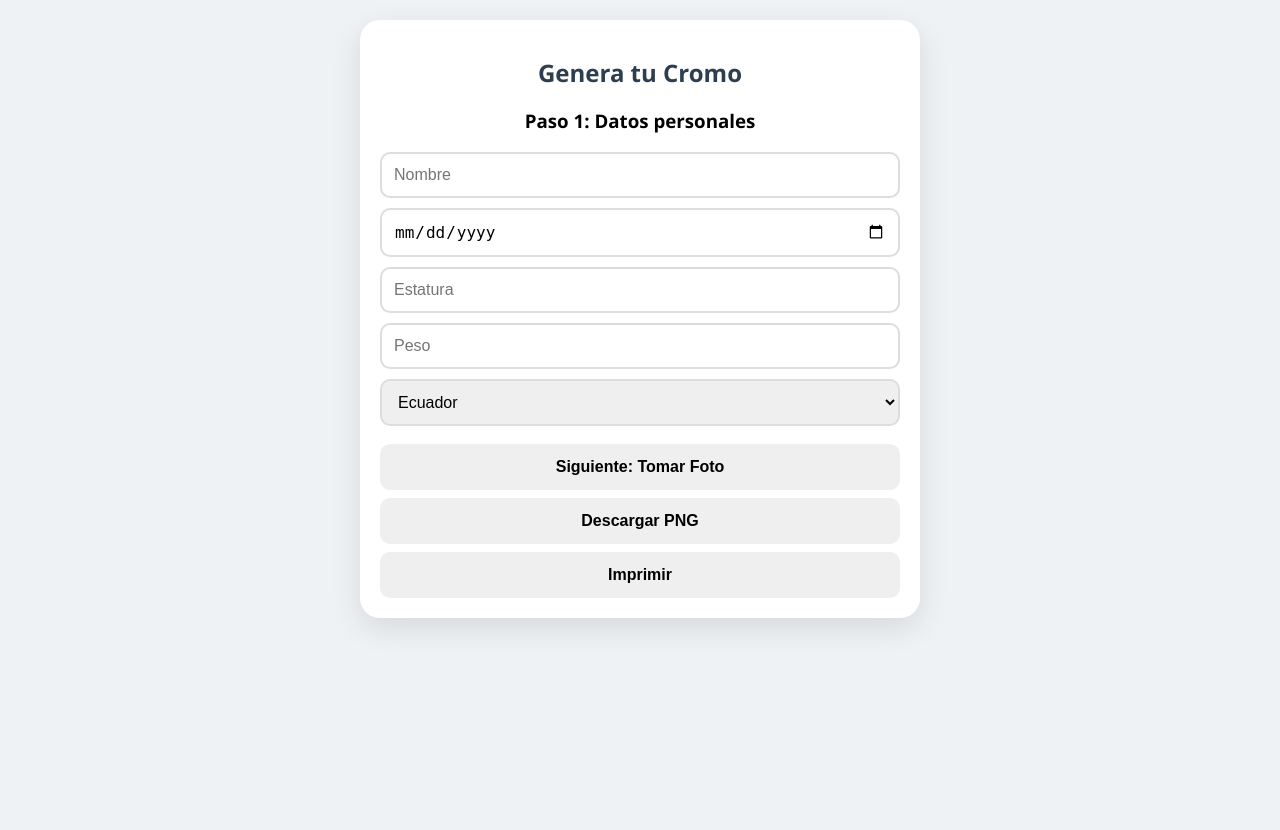
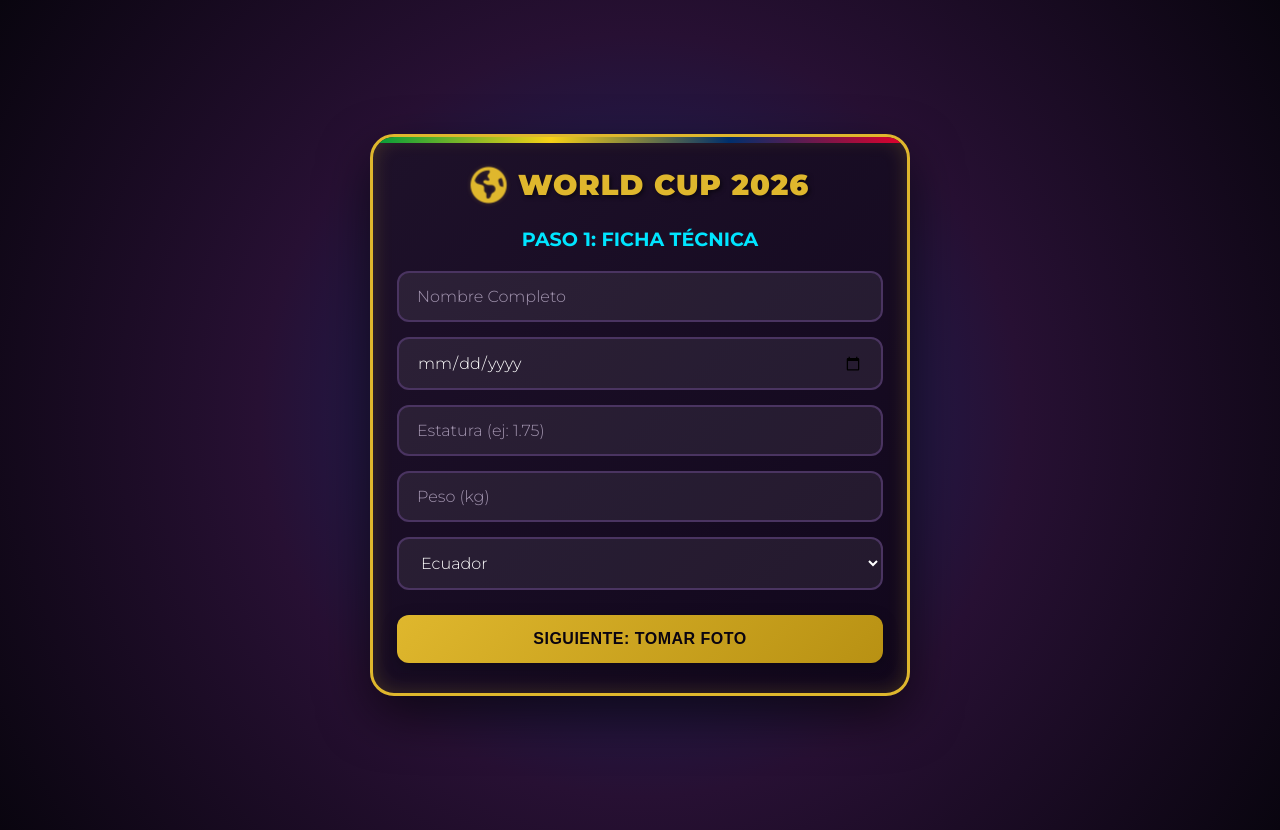
Before and after one commit to Rodcraxker/cromos-panini, a Flask app: page / in a window 1280 px wide. Before the commit the page ends 628 px from the top, so only its background shows below. Run offline with Flask 3, Linux system fonts and the light colour scheme; some libraries are stand-ins or nearby versions.

Commit message:
Comit final :)

```diff
--- a/app.py
+++ b/app.py
@@ -99,7 +99,11 @@ def generar_sticker(foto_data, datos):
 
     # 5. Coordenadas relativas (Ajusta los porcentajes si el texto queda muy arriba o abajo)
     y_textos = int(h * 0.82) # Altura base donde empieza el nombre
+
+
     y_info = int(h * 0.88)
+
+    # PUCETEC DS (UIO) un poco más abajo
     y_inst = int(h * 0.93)
 
     # 6. Lógica de centrado para Nombre y Apellido (combinados)
@@ -175,4 +179,4 @@ def procesar_cromo():
     return send_file(output, mimetype='image/png')
 
 if __name__ == '__main__':
-    app.run(debug=True)
+    app.run(host='0.0.0.0', port=5000, debug=True)
--- a/static/panini/css/panini.css
+++ b/static/panini/css/panini.css
@@ -1,116 +1,275 @@
-/* Estilo General - Responsive desde la base */
+/* ==========================================================================
+   ESTILO PANINI WORLD CUP 2026 - COMPLETO Y CORREGIDO
+   ========================================================================== */
+
+@import url('https://fonts.googleapis.com/css2?family=Montserrat:ital,wght@0,300;0,700;0,900;1,700&display=swap');
+
 body {
-    font-family: 'Segoe UI', Roboto, Helvetica, Arial, sans-serif;
-    background-color: #eef2f5;
+    font-family: 'Montserrat', 'Segoe UI', Roboto, sans-serif;
+    background: radial-gradient(circle at center, #1a2a6c, #271033, #09050f);
     margin: 0;
     min-height: 100vh;
-    padding: 10px; /* Menos padding en móviles */
+    padding: 15px;
     display: flex;
     justify-content: center;
-    align-items: flex-start;
+    align-items: center;
+    color: #ffffff;
 }
 
+/* --- SISTEMA DE PASOS (CRUCIAL) --- */
+.paso {
+    display: none !important;
+}
+.paso.activo {
+    display: block !important;
+}
+
+/* Contenedor Principal */
 .container {
-    background: #ffffff;
-    padding: 20px;
-    border-radius: 20px;
-    box-shadow: 0 10px 30px rgba(0,0,0,0.1);
-    width: 95%;
-    max-width: 560px; /* Aumentamos ligeramente para que quepan los 520px del cromo */
+    background: linear-gradient(135deg, #1e112a 0%, #11071c 100%);
+    padding: 30px 24px;
+    border-radius: 24px;
+    border: 3px solid #dfb72d;
+    box-shadow: 0 20px 50px rgba(0, 0, 0, 0.6), inset 0 0 20px rgba(223, 183, 45, 0.2);
+    width: 100%;
+    max-width: 540px;
     text-align: center;
     box-sizing: border-box;
-    margin: 10px auto; /* Centrado automático */
+    margin: 20px auto;
+    position: relative;
+    overflow: hidden;
 }
 
-h1 { color: #2c3e50; font-size: 1.5rem; margin-bottom: 15px; }
+/* Línea multicolor superior */
+.container::before {
+    content: '';
+    position: absolute;
+    top: 0; left: 0; width: 100%; height: 6px;
+    background: linear-gradient(90deg, #009b3a, #f7d117, #002f6c, #e4002b);
+}
 
-/* Cámara y Vista Previa - Adaptables */
+h1 {
+    color: #dfb72d;
+    font-size: 1.8rem;
+    font-weight: 900;
+    text-transform: uppercase;
+    letter-spacing: 1px;
+    margin-top: 10px;
+    margin-bottom: 25px;
+    text-shadow: 2px 2px 4px rgba(0,0,0,0.5);
+}
+
+h3 {
+    color: #00e5ff;
+    font-size: 1.2rem;
+    font-weight: 700;
+    margin-bottom: 20px;
+    text-transform: uppercase;
+}
+
+/* --- Campos de Formulario Unificados --- */
+input, select {
+    width: 100%;
+    padding: 14px 18px;
+    margin-bottom: 15px;
+    background-color: rgba(255, 255, 255, 0.07) !important; /* Forzado para evitar el fondo blanco */
+    border: 2px solid #4a3461;
+    border-radius: 12px;
+    box-sizing: border-box;
+    font-size: 16px;
+    color: #fff !important;
+    font-family: 'Montserrat', sans-serif;
+    transition: all 0.3s ease;
+}
+
+/* Estilo para el input de tipo file */
+input[type="file"] {
+    padding: 10px;
+    background-color: rgba(255, 255, 255, 0.03) !important;
+    cursor: pointer;
+}
+
+input:focus, select:focus {
+    outline: none;
+    border-color: #dfb72d;
+    background-color: rgba(255, 255, 255, 0.12) !important;
+    box-shadow: 0 0 10px rgba(223, 183, 45, 0.3);
+}
+
+input::placeholder {
+    color: #a395b0;
+}
+
+select option {
+    background-color: #1e112a;
+    color: #fff;
+}
+
+/* --- Botones Estilo Copa del Mundo --- */
+button {
+    width: 100%;
+    padding: 15px 20px;
+    border: none;
+    border-radius: 12px;
+    font-size: 16px;
+    font-weight: 700;
+    text-transform: uppercase;
+    letter-spacing: 0.5px;
+    cursor: pointer;
+    transition: all 0.2s ease;
+    margin-top: 10px;
+    box-shadow: 0 4px 15px rgba(0,0,0,0.3);
+}
+
+/* Botón genérico (Siguiente paso / Navegación) */
+button:not([id]) {
+    background: linear-gradient(135deg, #dfb72d 0%, #b89113 100%);
+    color: #0a0410;
+}
+button:not([id]):hover {
+    background: linear-gradient(135deg, #ffe169 0%, #dfb72d 100%);
+    transform: translateY(-2px);
+}
+
+#btnCapturar {
+    background: linear-gradient(135deg, #007bff, #0056b3); color: white;
+}
+#btnConfirmar {
+    background: linear-gradient(135deg, #00e676, #00b248); color: #0a0410;
+}
+#btnRepetir {
+    background: linear-gradient(135deg, #ff9100, #ff6d00); color: white;
+}
+#btnRecortar {
+    background: linear-gradient(135deg, #00e5ff, #00b4d8); color: #0a0410;
+}
+#btnFinalizar {
+    background: linear-gradient(135deg, #ff007f, #b30059); color: white;
+    font-size: 18px;
+}
+
+button:hover {
+    filter: brightness(1.1);
+    transform: translateY(-2px);
+}
+
+button:active {
+    transform: translateY(1px);
+    box-shadow: 0 2px 5px rgba(0,0,0,0.5);
+}
+
+/* --- Multimedia y Lienzos --- */
 #video, #preview, #image {
     width: 100%;
-    max-height: 40vh; /* Se adapta a la altura de la pantalla */
-    background: #222;
-    border-radius: 15px;
+    max-height: 45vh;
+    background: #0d0614;
+    border-radius: 16px;
     object-fit: cover;
-    margin-bottom: 15px;
-    border: 4px solid #fff;
-    box-shadow: 0 4px 10px rgba(0,0,0,0.2);
+    margin-bottom: 20px;
+    border: 3px solid #4a3461;
+    box-shadow: 0 8px 25px rgba(0,0,0,0.5);
 }
 
-/* Formulario */
-input, select {
-    width: 100%;
-    padding: 12px;
-    margin-bottom: 10px;
-    border: 2px solid #ddd;
-    border-radius: 10px;
-    box-sizing: border-box;
-    font-size: 16px; /* Evita zoom automático en iOS al hacer focus */
+#controlesCamara {
+    display: flex;
+    gap: 10px;
+    justify-content: center;
+}
+#controlesCamara button {
+    margin-top: 0;
+    flex: 1;
 }
 
-/* Botones */
-button {
-    width: 100%;
-    padding: 14px;
-    border: none;
-    border-radius: 10px;
-    font-size: 16px;
-    font-weight: bold;
-    cursor: pointer;
-    transition: transform 0.1s, background 0.3s;
-    margin-top: 8px;
+#canvasEditor,
+.fabric-sticker-container canvas {
+    width: 100% !important;
+    height: auto !important;
+    display: block !important;
+    margin: 0 auto !important;
+    border: none !important; /* Quitamos bordes viejos para evitar duplicados */
+    box-shadow: none !important;
 }
 
-/* Colores específicos */
-#btnCapturar { background: #007bff; color: white; }
-#btnConfirmar { background: #27ae60; color: white; }
-#btnRepetir { background: #f39c12; color: white; }
-#btnRecortar { background: #8e44ad; color: white; display: none; }
+.opciones {
+    display: flex;
+    gap: 12px;
+    margin-top: 15px;
+}
+.opciones button {
+    flex: 1;
+    font-size: 14px;
+    padding: 12px;
+}
 
-button:active { transform: scale(0.98); } /* Feedback táctil para móviles */
-
-/* Resultado */
 #resultado img {
     width: 100%;
     height: auto;
-    margin-top: 20px;
-    border-radius: 15px;
-    animation: fadeIn 0.5s ease;
+    margin-top: 25px;
+    border-radius: 16px;
+    border: 4px solid #dfb72d;
+    box-shadow: 0 15px 40px rgba(0,0,0,0.8);
+    animation: packOpening 0.6s cubic-bezier(0.175, 0.885, 0.32, 1.275) forwards;
 }
 
-@keyframes fadeIn {
-    from { opacity: 0; transform: translateY(10px); }
-    to { opacity: 1; transform: translateY(0); }
+@keyframes packOpening {
+    from { opacity: 0; transform: scale(0.7) rotate(-5deg); filter: brightness(2); }
+    to { opacity: 1; transform: scale(1) rotate(0deg); filter: brightness(1); }
 }
 
-/* Responsive para dispositivos muy pequeños */
-@media (max-width: 380px) {
-    h1 { font-size: 1.2rem; }
-    .container { padding: 15px; }
+.cropper-view-box {
+    cursor: move;
+    outline: 2px solid #dfb72d;
+}
+.cropper-face {
+    background-color: transparent;
 }
 
-/* Impresión */
+@media (max-width: 480px) {
+    h1 { font-size: 1.4rem; }
+    .container { padding: 20px 15px; }
+    .opciones { flex-direction: column; gap: 0; }
+}
+
 @media print {
     body { background: white; padding: 0; }
-    .container { box-shadow: none; width: 100%; max-width: none; }
-    .paso, #controlesCamara, button, input, h1 { display: none; }
+    .container { box-shadow: none; border: none; width: 100%; }
+    .paso, #controlesCamara, button, input, select, h1, h3, .opciones { display: none; }
     #resultado { display: block !important; }
 }
-
-/* Indica visualmente que la foto es arrastrable */
-.cropper-view-box {
-    cursor: move;
-    outline: 2px solid #fff;
+/* Fuerza a los contenedores automáticos de Fabric a centrarse en la pantalla */
+.fabric-sticker-container {
+    margin: 0 auto 20px auto !important;
+    display: block !important;
+    max-width: 520px !important; /* El límite que definiste en tu diseño */
+    width: 100% !important;
+    border-radius: 12px !important; /* Bordes redondeados al marco exterior */
+    overflow: hidden !important;    /* Evita que el fondo turquesa se salga de las esquinas */
+    border: 3px solid #dfb72d !important; /* ¡El glorioso borde dorado va AQUÍ! */
+    box-shadow: 0 10px 30px rgba(0,0,0,0.7);
+}
+/* Contenedor del título e ícono */
+.header-app {
+    display: flex;
+    align-items: center;
+    justify-content: center;
+    gap: 12px;
+    margin-bottom: 25px;
 }
 
-#canvasEditor {
-    width: 100% !important; /* Se ajusta al contenedor */
-    max-width: 520px !important; /* Respeta tu límite de diseño */
-    height: auto !important; /* Mantiene la proporción al cambiar de pantalla */
-    display: block;
-    margin: 0 auto;
+/* Estilos de la copa dorada */
+.icon-header {
+    font-size: 2.2rem;       /* Un toque más grande para que resalte la copa */
+    color: #dfb72d;          /* Tu dorado Panini oficial */
+    animation: shineTrophy 3s ease-in-out infinite; /* Efecto premium de brillo/pulso */
 }
 
-/* Opcional: Ajusta el contenedor del editor para que no se desborde */
-.paso4 {
-    overflow: hidden;
+/* Animación de pulso elegante para el trofeo */
+@keyframes shineTrophy {
+    0%, 100% { transform: scale(1); filter: drop-shadow(0 0 0px rgba(223, 183, 45, 0)); }
+    50% { transform: scale(1.08); filter: drop-shadow(0 0 8px rgba(223, 183, 45, 0.6)); }
 }
+
+.header-app h1 {
+    margin: 0 !important;
+    padding: 0 !important;
+}
--- a/templates/index.html
+++ b/templates/index.html
@@ -2,72 +2,78 @@
 <html lang="es">
 <head>
     <meta charset="UTF-8">
+    <meta name="viewport" content="width=device-width, initial-scale=1.0">
     <title>Generador de Stickers Panini 2026</title>
+    <link rel="shortcut icon" href="{{ url_for('static', filename='copa.png') }}" type="image/png">
     <link rel="stylesheet" href="{{ url_for('static', filename='panini/css/panini.css') }}">
     <link rel="stylesheet" href="https://cdnjs.cloudflare.com/ajax/libs/cropperjs/1.5.13/cropper.min.css">
+    <link rel="stylesheet" href="https://cdnjs.cloudflare.com/ajax/libs/font-awesome/6.4.0/css/all.min.css">
+
     <script src="https://cdnjs.cloudflare.com/ajax/libs/cropperjs/1.5.13/cropper.min.js"></script>
     <script src="https://cdnjs.cloudflare.com/ajax/libs/fabric.js/5.3.1/fabric.min.js"></script>
-
-    <style>
-        #video, #canvas, #preview { width: 100%; max-width: 400px; display: none; }
-        .paso { display: none; }
-        .paso.activo { display: block; }
-    </style>
 </head>
 <body>
 
 <div class="container">
-    <h1>Genera tu Cromo</h1>
+    <div class="header-app">
+        <i class="fa-solid fa-earth-americas icon-header"></i>
+        <h1>World Cup 2026</h1>
+    </div>
 
     <div id="paso1" class="paso activo">
-        <h3>Paso 1: Datos personales</h3>
+        <h3>Paso 1: Ficha Técnica</h3>
         <form id="stickerForm">
-            <input type="text" name="nombre" placeholder="Nombre" required><br>
-            <input type="date" name="fecha" required><br>
-            <input type="number" step="0.01" name="estatura" placeholder="Estatura" required><br>
-            <input type="number" name="peso" placeholder="Peso" required><br>
+            <input type="text" name="nombre" placeholder="Nombre Completo" required>
+            <input type="date" name="fecha" required>
+            <input type="number" step="0.01" name="estatura" placeholder="Estatura (ej: 1.75)" required>
+            <input type="number" name="peso" placeholder="Peso (kg)" required>
             <select name="equipo">
-                <option value="ecuador">Ecuador</option>
-                <option value="brasil">Brasil</option>
-                <option value="argentina">Argentina</option>
-                <option value="portugal">Portugal</option>
+                <option value="ecuador"> Ecuador</option>
+                <option value="brasil"> Brasil</option>
+                <option value="argentina"> Argentina</option>
+                <option value="portugal"> Portugal</option>
             </select>
         </form>
-        <button onclick="siguientePaso(2)">Siguiente: Tomar Foto</button>
+        <button onclick="siguientePaso(2)">Siguiente: Tomar Foto </button>
     </div>
 
     <div id="paso2" class="paso">
         <h3>Paso 2: Sonríe para la foto</h3>
-        <video id="video" autoplay playsinline></video>
+        <video id="video" autoplay playsinline style="display:none;"></video>
         <canvas id="canvas" style="display:none;"></canvas>
         <img id="preview" style="display:none;">
         <div id="controlesCamara">
-            <button id="btnCapturar" onclick="tomarFoto()">📸 Capturar</button>
-            <button id="btnConfirmar" style="display:none;" onclick="confirmarFoto()">✅ Aceptar</button>
-            <button id="btnRepetir" style="display:none;" onclick="reiniciarCamara()">🔄 Repetir</button>
+            <button id="btnCapturar" onclick="tomarFoto()"> Capturar</button>
+            <button id="btnConfirmar" style="display:none;" onclick="confirmarFoto()"> Aceptar</button>
+            <button id="btnRepetir" style="display:none;" onclick="reiniciarCamara()"> Repetir</button>
         </div>
     </div>
 
     <div id="paso3" class="paso">
-        <h3>Ajusta tu foto</h3>
+        <h3>Paso 3: Encuadra tu Foto</h3>
         <input type="file" id="inputImage" accept="image/*">
         <div class="editor-container">
-            <img id="image" style="max-width: 100%; display: none;">
+            <img id="image" style="display: none;">
         </div>
-        <button id="btnRecortar" style="display: none;">Aceptar</button>
+        <button id="btnRecortar" style="display: none;">Cortar Imagen </button>
     </div>
 
     <div id="paso4" class="paso">
-        <h3>Acomoda tu foto sobre el cromo</h3>
-        <canvas id="canvasEditor" width="520" height="580" style="border:1px solid #ccc;"></canvas>
-        <button id="btnFinalizar">Generar cromo final</button>
+        <h3>Paso 4: Posiciona el Jugador</h3>
+        <canvas id="canvasEditor" width="520" height="693"></canvas>
+        <button id="btnFinalizar"> Generar Cromo Final ✨</button>
     </div>
 
     <div id="resultado"></div>
 
-    <div class="opciones">
-        <button onclick="descargarCromo()">Descargar PNG</button>
-        <button onclick="window.print()">Imprimir</button>
+    <div id="bloqueFinal" style="display: none; margin-top: 20px;">
+        <div class="opciones">
+            <button onclick="descargarCromo()"> Descargar PNG</button>
+            <button onclick="window.print()"> Imprimir</button>
+        </div>
+        <button onclick="window.location.reload()" style="background: linear-gradient(135deg, #4a3461, #1e112a); color: white; margin-top: 15px;">
+             Crear otro cromo
+        </button>
     </div>
 </div>
 
@@ -81,7 +87,7 @@
 
 
     const video = document.getElementById('video');
-    const canvasCam = document.getElementById('canvas'); // Renombrado para evitar confusión
+    const canvasCam = document.getElementById('canvas');
     const preview = document.getElementById('preview');
     const imageElement = document.getElementById('image');
     let cropper, fabricCanvas;
@@ -115,7 +121,6 @@
     function confirmarFoto() {
         siguientePaso(3);
         iniciarEditor(preview.src);
-        // Asegurar que el botón de recortar sea visible
         document.getElementById('btnRecortar').style.display = 'block';
     }
 
@@ -125,7 +130,7 @@
         imageElement.src = src;
         imageElement.style.display = 'block';
         cropper = new Cropper(imageElement, {
-            aspectRatio: 520 / 580,
+            aspectRatio: 3 / 4,
             viewMode: 0,
             dragMode: 'move',
             autoCropArea: 1,
@@ -139,7 +144,6 @@
     document.getElementById('btnRecortar').onclick = async () => {
         apagarCamara();
 
-        // Indicador visual de procesamiento
         const btn = document.getElementById('btnRecortar');
         const originalText = btn.innerText;
         btn.innerText = "Procesando...";
@@ -147,13 +151,11 @@
 
         const croppedCanvas = cropper.getCroppedCanvas();
 
-        // Convertir a blob para enviar al servidor
         croppedCanvas.toBlob(async (blob) => {
             const formData = new FormData();
             formData.append('foto', blob);
 
             try {
-                // Llamar al servidor para quitar el fondo
                 const response = await fetch('/eliminar_fondo', { method: 'POST', body: formData });
 
                 if (!response.ok) throw new Error('Error al quitar el fondo');
@@ -161,7 +163,6 @@
                 const blobSinFondo = await response.blob();
                 const urlSinFondo = URL.createObjectURL(blobSinFondo);
 
-                // Pasamos la imagen limpia a la función que monta el Fabric Canvas
                 irAlPaso4(urlSinFondo);
             } catch (error) {
                 console.error(error);
@@ -172,7 +173,7 @@
         }, 'image/png');
     };
 
-    // Función auxiliar para inicializar el canvas
+    // Auxiliar para inicializar canvas Fabric
     function irAlPaso4(dataUrl) {
         const equipo = document.querySelector('select[name="equipo"]').value;
         const mapeo = {'ecuador': 'ec', 'brasil': 'br', 'portugal': 'por', 'argentina': 'arg'};
@@ -180,55 +181,59 @@
 
         siguientePaso(4);
 
-        // 1. Crear el canvas sin dimensiones fijas iniciales
-        fabricCanvas = new fabric.Canvas('canvasEditor');
+        fabricCanvas = new fabric.Canvas('canvasEditor', {
+            containerClass: 'fabric-sticker-container',
+            centeredScaling: true
+        });
 
-        // 2. Cargar marco para obtener sus dimensiones reales
         fabric.Image.fromURL(`static/${nombreArchivo}.png`, (marco) => {
 
-            // 3. Establecer el tamaño real del lienzo basado en el marco
             fabricCanvas.setDimensions({
                 width: marco.width,
                 height: marco.height
             });
 
-            // 4. Calcular el factor de escala:
-            // El ancho visual objetivo es 520px (coincide con tu CSS max-width)
             const displayWidth = 520;
             const escala = displayWidth / marco.width;
 
-            // 5. Aplicar Zoom para sincronizar coordenadas del ratón
             fabricCanvas.setZoom(escala);
 
-            // 6. Ajustar el tamaño visual del canvas en el contenedor
             fabricCanvas.setWidth(displayWidth);
             fabricCanvas.setHeight(marco.height * escala);
+
+            fabricCanvas.calcOffset();
 
             marco.selectable = false;
             marco.evented = false;
             fabricCanvas.add(marco);
             fabricCanvas.sendToBack(marco);
 
-            // 7. Cargar foto procesada (la que viene sin fondo)
             fabric.Image.fromURL(dataUrl, (userImg) => {
-                // Ajustar la foto manteniendo proporción
-                userImg.scaleToWidth(marco.width * 0.4);
+                userImg.scaleToWidth(marco.width * 0.55);
 
-                // Centrar la foto inicialmente en el lienzo real
                 userImg.set({
                     left: (marco.width - userImg.getScaledWidth()) / 2,
-                    top: (marco.height - userImg.getScaledHeight()) / 2
+                    top: (marco.height - userImg.getScaledHeight()) / 2,
+                    cornerColor: '#dfb72d',
+                    cornerStrokeColor: '#11071c',
+                    cornerSize: 10,
+                    transparentCorners: false
                 });
 
                 fabricCanvas.add(userImg);
                 fabricCanvas.setActiveObject(userImg);
+                fabricCanvas.renderAll();
             });
         });
     }
 
-    // --- Generación Final (Paso 4) ---
+    // --- Generación Final (Paso 4) - CORREGIDO TOTALMENTE ---
     document.getElementById('btnFinalizar').onclick = () => {
         const finalData = fabricCanvas.toDataURL({ format: 'png' });
+
+        const btnFin = document.getElementById('btnFinalizar');
+        btnFin.innerText = "Procesando cromo...";
+        btnFin.disabled = true;
 
         fetch(finalData)
             .then(res => res.blob())
@@ -236,17 +241,30 @@
                 const formData = new FormData(document.getElementById('stickerForm'));
                 formData.append('foto', blob, 'cromo_final.png');
 
-                document.getElementById('resultado').innerHTML = "Generando cromo final...";
+                document.getElementById('resultado').innerHTML = "<h3>Generando tu cromo oficial...</h3>";
 
                 return fetch('/procesar_cromo', { method: 'POST', body: formData });
             })
             .then(res => res.blob())
             .then(blob => {
                 const url = URL.createObjectURL(blob);
+
+                // 1. Desplegamos la imagen final con la tipografía oficial procesada
                 document.getElementById('resultado').innerHTML = `
-                    <img src="${url}" style="width:100%; max-width:400px; border: 2px solid #333;">
-                    <br><button onclick="window.location.reload()">🔄 Crear otro cromo</button>
+                    <img src="${url}" style="width:100%; max-width:400px; border: 4px solid #dfb72d;">
                 `;
+
+                // 2. Ocultamos la caja del editor anterior
+                document.getElementById('paso4').classList.remove('activo');
+
+                // 3. Encendemos el bloque escondido de los botones
+                document.getElementById('bloqueFinal').style.setProperty('display', 'block', 'important');
+            })
+            .catch(err => {
+                console.error(err);
+                alert("Hubo un problema al generar el cromo final.");
+                btnFin.innerText = "Generar Cromo Final ✨";
+                btnFin.disabled = false;
             });
     };
 
@@ -255,7 +273,6 @@
         if (stream) stream.getTracks().forEach(track => track.stop());
     }
 
-
     document.getElementById('inputImage').onchange = (e) => {
         const file = e.target.files[0];
         if (file) {
@@ -263,18 +280,26 @@
             const reader = new FileReader();
             reader.onload = (event) => {
                 iniciarEditor(event.target.result);
-                // AQUÍ ESTABA EL ERROR: Necesitas mostrar el botón explícitamente
                 document.getElementById('btnRecortar').style.display = 'block';
             };
             reader.readAsDataURL(file);
         }
     };
 
+    // Modificado para descargar la estampa completa con el nombre real
     function descargarCromo() {
-        const link = document.createElement('a');
-        link.href = fabricCanvas.toDataURL({ format: 'png' });
-        link.download = 'cromo_panini.png';
-        link.click();
+        const imgResultado = document.querySelector('#resultado img');
+        if (imgResultado && imgResultado.src) {
+            const link = document.createElement('a');
+            link.href = imgResultado.src;
+            link.download = 'mi_cromo_panini_2026.png';
+            link.click();
+        } else if (fabricCanvas) {
+            const link = document.createElement('a');
+            link.href = fabricCanvas.toDataURL({ format: 'png' });
+            link.download = 'cromo_panini.png';
+            link.click();
+        }
     }
 
     function reiniciarCamara() {
```
Also changed, not shown: templates/requirements.txt (deleted, +0 -7 lines), static/copa.png (added), static/fifa.png (added).
